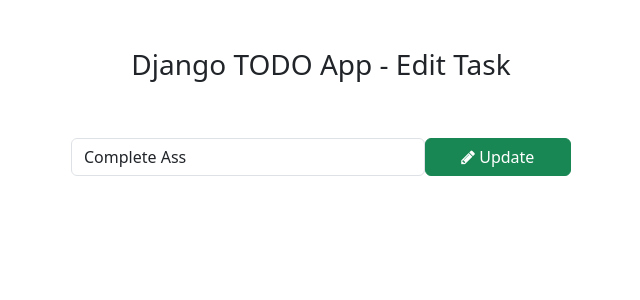
After one commit to Nataliavino/Django_Todo, a Django app: page /todo/edit_task/1/ in a window 1280 px wide. The commit adds this page. Shown: the top 300 px of the page, without its empty margins (319-959 px from the left). Run offline with Django 4.2, Linux system fonts and the light colour scheme; data comes from the database, SQL or seed files in the repository; both versions use the stored data as it was after the commit.

Commit message:
todo app final

```diff
--- /dev/null
+++ b/templates/edit_task.html
@@ -0,0 +1,29 @@
+<!DOCTYPE html>
+<html lang="en">
+<head>
+    <meta charset="UTF-8">
+    <meta name="viewport" content="width=device-width, initial-scale=1.0">
+    <title>Edit Task - Django TODO App</title>
+    <!-- Bootstrap -->
+    <link href="https://cdn.jsdelivr.net/npm/bootstrap@5.3.0-alpha1/dist/css/bootstrap.min.css" rel="stylesheet" integrity="sha384-GLhlTQ8iRABdZLl6O3oVMWSktQOp6b7In1Zl3/Jr59b6EGGoI1aFkw7cmDA6j6gD" crossorigin="anonymous">
+    <script src="https://cdn.jsdelivr.net/npm/bootstrap@5.3.0-alpha1/dist/js/bootstrap.bundle.min.js" integrity="sha384-w76AqPfDkMBDXo30jS1Sgez6pr3x5MlQ1ZAGC+nuZB+EYdgRZgiwxhTBTkF7CXvN" crossorigin="anonymous"></script>
+    <!-- Font Awesome Icons -->
+    <link rel="stylesheet" href="https://cdnjs.cloudflare.com/ajax/libs/font-awesome/4.7.0/css/font-awesome.min.css">
+
+</head>
+<body>
+
+<div class="container"></div>
+<h3 class="pt-5 pb-5 text-center">Django TODO App - Edit Task</h3>
+<form action="{% url 'edit_task' get_task.id %}" method="POST" style="width: 500px; margin: auto;">
+    {% csrf_token %}
+    <div class="form-group">
+        <span style="display: flex;">
+            <input type="text" name="task" class="form-control" placeholder="Add a task" value="{{ get_task.task }}">
+            <button type="submit" class="btn btn-success" style="width: 200px;"><i class="fa fa-pencil"></i> Update</button>
+        </span>
+    </div>
+</form>
+
+</body>
+</html>
--- a/todo/urls.py
+++ b/todo/urls.py
@@ -5,7 +5,8 @@ from . import views
 
 urlpatterns = [
     path('addTask/', views.addTask, name='addTask'),
-    # path('completeTask/', views.completeTask, name='completeTask'),
-    # path('deleteTask/', views.deleteTask, name='deleteTask'),
-    # path('updateTask/', views.updateTask, name='updateTask'),
+    path('mark_as_done/<int:pk>/', views.mark_as_done, name='mark_as_done'),
+    path('mark_as_usdone/<int:pk>/', views.mark_as_usdone, name='mark_as_usdone'),
+    path('edit_task/<int:pk>/', views.edit_task, name='edit_task'),
+    path('delete_task/<int:pk>/', views.delete_task, name='delete_task'),
 ]
--- a/todo/views.py
+++ b/todo/views.py
@@ -1,5 +1,5 @@
 from django.http import HttpResponse
-from django.shortcuts import redirect, render
+from django.shortcuts import get_object_or_404, redirect, render
 
 from .models import Task
 
@@ -8,17 +8,32 @@ def addTask(request):
     Task.objects.create(task=task)
     return redirect('home')
 
-# def completeTask(request):
-#     task = request.POST['task']
-#     Task.objects.create(task=task)
-#     return redirect('home')
+def mark_as_done(request, pk):
+    task = get_object_or_404(Task, pk=pk)
+    task.is_completed = True
+    task.save()
+    return redirect('home')
 
-# def deleteTask(request):
-#     task = request.POST['task']
-#     Task.objects.create(task=task)
-#     return redirect('home')
+def mark_as_usdone(request, pk):
+    task = get_object_or_404(Task, pk=pk)
+    task.is_completed = False
+    task.save()
+    return redirect('home')
 
-# def updateTask(request):
-#     task = request.POST['task']
-#     Task.objects.create(task=task)
-#     return redirect('home')
+def edit_task(request, pk):
+    get_task = get_object_or_404(Task, pk=pk)
+    if request.method == 'POST':
+        new_task = request.POST['task']
+        get_task.task = new_task
+        get_task.save()
+        return redirect('home')
+    else:
+        context = {
+            'get_task': get_task,
+        }
+        return render(request, 'edit_task.html', context)
+
+def delete_task(request, pk):
+    task = get_object_or_404(Task, pk=pk)
+    task.delete()
+    return redirect('home')
--- a/todo_main/views.py
+++ b/todo_main/views.py
@@ -5,9 +5,9 @@ from todo.models import Task
 
 def home(request):
     tasks = Task.objects.filter(is_completed=False).order_by('-updated_at')
-    tasks_completed = Task.objects.filter(is_completed=True)
+    completed_tasks = Task.objects.filter(is_completed=True)
     context = {
         'tasks': tasks,
-        'tasks_completed': tasks_completed,
+        'completed_tasks': completed_tasks,
     }
     return render(request, 'home.html', context)
```
Also changed, not shown: templates/home.html (+8 -5 lines), db.sqlite3.
